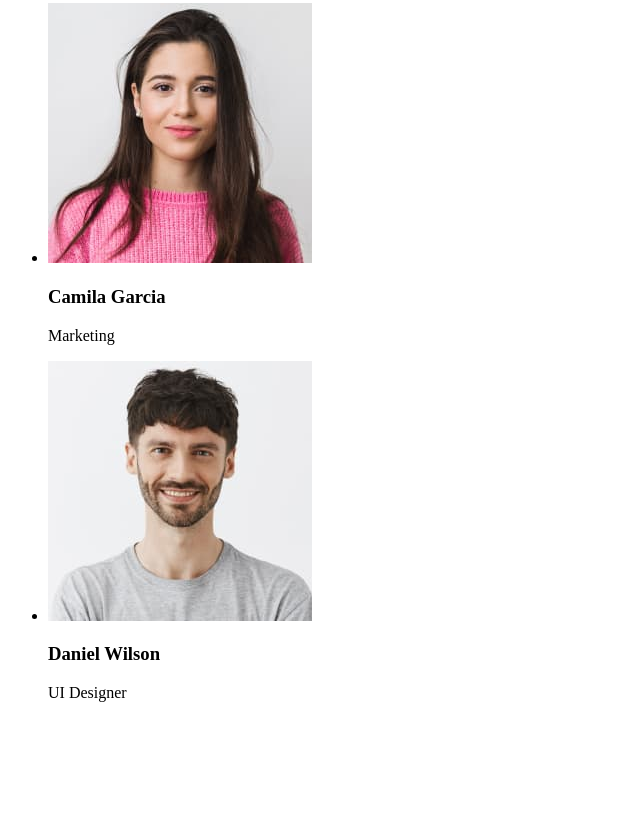
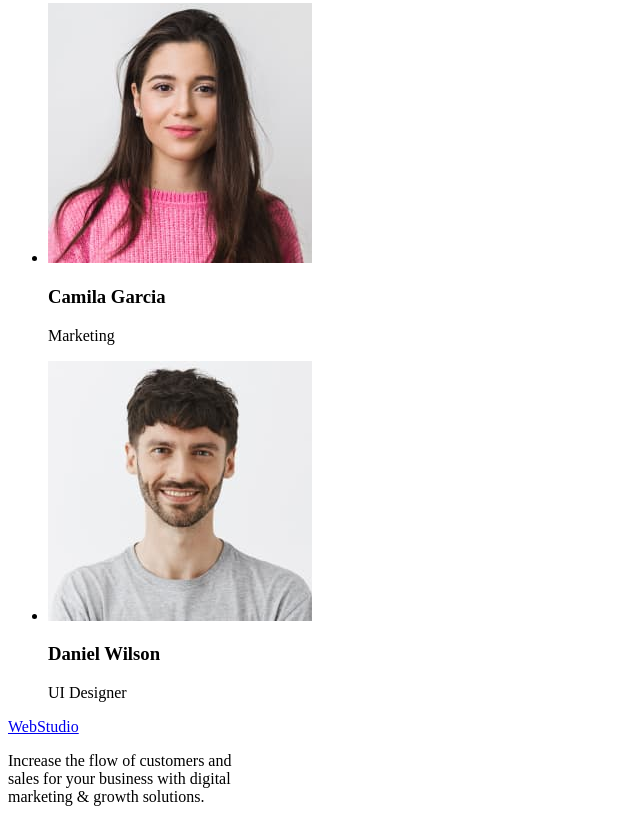
Before and after one commit to Natalia-Vorobiva1988/goit-markup-hw-01, a plain HTML site: page index.html in a window 1280 px wide. Shown: the part 2351-3173 px from the top of the page, without its empty margins (0-640 px from the left). Before the commit the page ends 3069 px from the top, so only its background shows below. Drawn offline with Linux system fonts and the light colour scheme.

Commit message:
create footer

```diff
--- a/index.html
+++ b/index.html
@@ -83,6 +83,9 @@
 </section>
 
     </main>
-    <footer></footer>
+    <footer>
+        <a href="/index.html">WebStudio</a>
+        <p>Increase the flow of customers and <br> sales for your business with digital <br> marketing & growth solutions.</p>
+    </footer>
 </body>
 </html>
```
